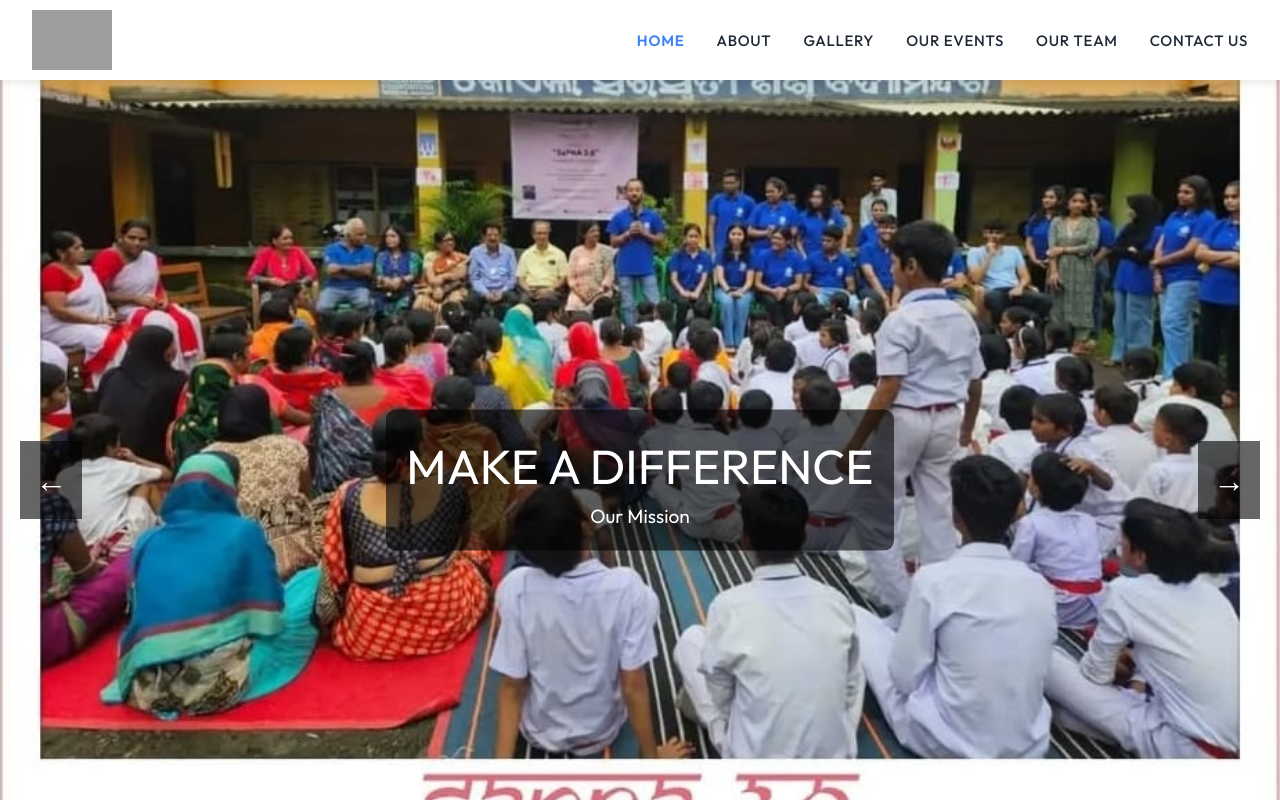
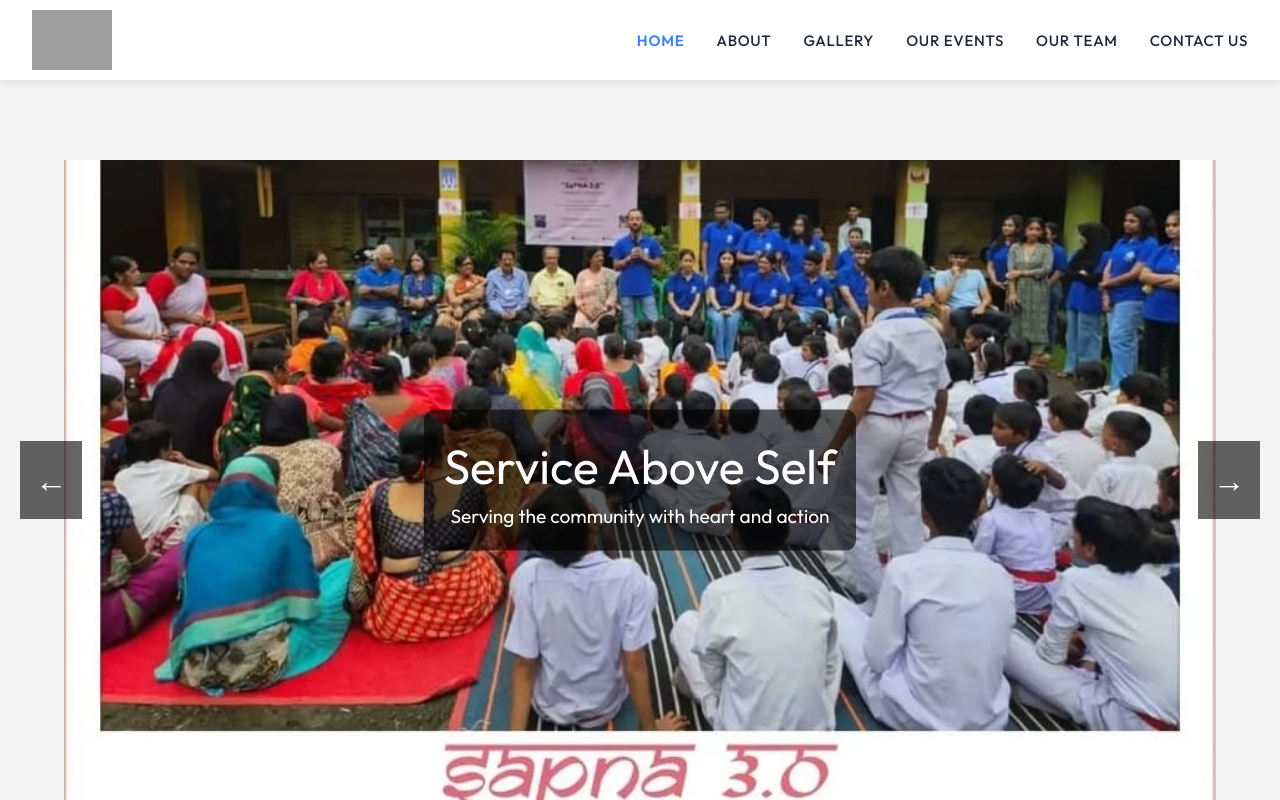
Before and after one commit to umang-bit/Rotaract-Website, a React (Vite) app: page / in a window 1280 px wide. Built offline with nearby package versions, Linux system fonts and the light colour scheme; grey boxes are pictures that could not be loaded.

Commit message:
Update HomePages.jsx

```diff
--- a/src/components/HomePages.jsx
+++ b/src/components/HomePages.jsx
@@ -5,53 +5,79 @@ import image2 from "../assets/images/image2.jpg";
 import image3 from "../assets/images/image3.jpg";
 import image4 from "../assets/images/image4.jpg";
 import image5 from "../assets/images/image5.jpg";
-import HomePageComponent from "../pages/HomePage";
-
 
 const HomePage = () => {
-  const images = [image1, image2, image3,image4,image5];
-  const [currentImageIndex, setCurrentImageIndex] = useState(0);
+  const slides = [
+    {
+      image: image1,
+      title: "Welcome to Rotaract NIT Rourkela",
+      subtitle: "Uniting for a better tomorrow",
+    },
+    {
+      image: image2,
+      title: "Service Above Self",
+      subtitle: "Serving the community with heart and action",
+    },
+    {
+      image: image3,
+      title: "Make the Difference",
+      subtitle: "Be the change you wish to see",
+    },
+    {
+      image: image4,
+      title: "Empower and Inspire",
+      subtitle: "Young leaders transforming lives",
+    },
+    {
+      image: image5,
+      title: "Building a Better World",
+      subtitle: "Through teamwork, service, and leadership",
+    },
+  ];
+
+  const [currentIndex, setCurrentIndex] = useState(0);
 
   useEffect(() => {
     const interval = setInterval(() => {
-      setCurrentImageIndex((prevIndex) => (prevIndex + 1) % images.length);
-    }, 3000);
-
+      setCurrentIndex((prevIndex) => (prevIndex + 1) % slides.length);
+    }, 4000);
     return () => clearInterval(interval);
   }, []);
 
   const handleNext = () => {
-    setCurrentImageIndex((prevIndex) => (prevIndex + 1) % images.length);
+    setCurrentIndex((prevIndex) => (prevIndex + 1) % slides.length);
   };
 
   const handlePrevious = () => {
-    setCurrentImageIndex((prevIndex) => (prevIndex === 0 ? images.length - 1 : prevIndex - 1));
+    setCurrentIndex((prevIndex) =>
+      prevIndex === 0 ? slides.length - 1 : prevIndex - 1
+    );
   };
+
+  const { image, title, subtitle } = slides[currentIndex];
 
   return (
     <div className="fullscreen-container">
-
       <div className="carousel">
         <button className="arrow left-arrow" onClick={handlePrevious}>
           &#8592;
         </button>
+
         <img
-          src={images[currentImageIndex]}
-            alt="carousel"
-            className="carousel-image active"
-            style={{ width: "100%", height: "auto", objectFit: "cover" }}
-            />
+          src={image}
+          alt="slide"
+          className="carousel-image active"
+        />
 
         <div className="carousel-content">
-          <h1>MAKE A DIFFERENCE</h1>
-          <p>Our Mission</p>
+          <h1>{title}</h1>
+          <p>{subtitle}</p>
         </div>
 
         <button className="arrow right-arrow" onClick={handleNext}>
           &#8594;
         </button>
       </div>
-
     </div>
   );
 };
```
